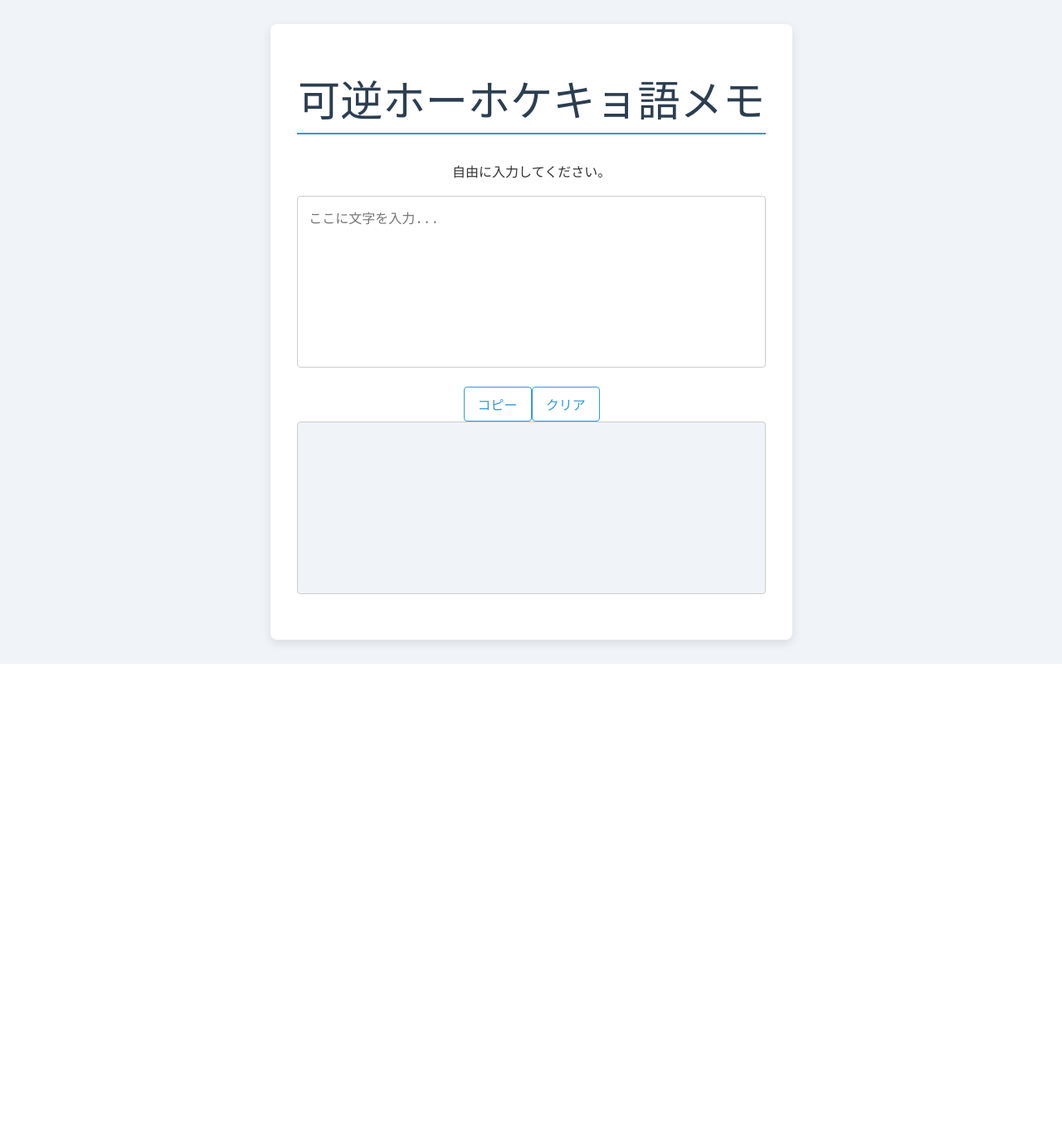
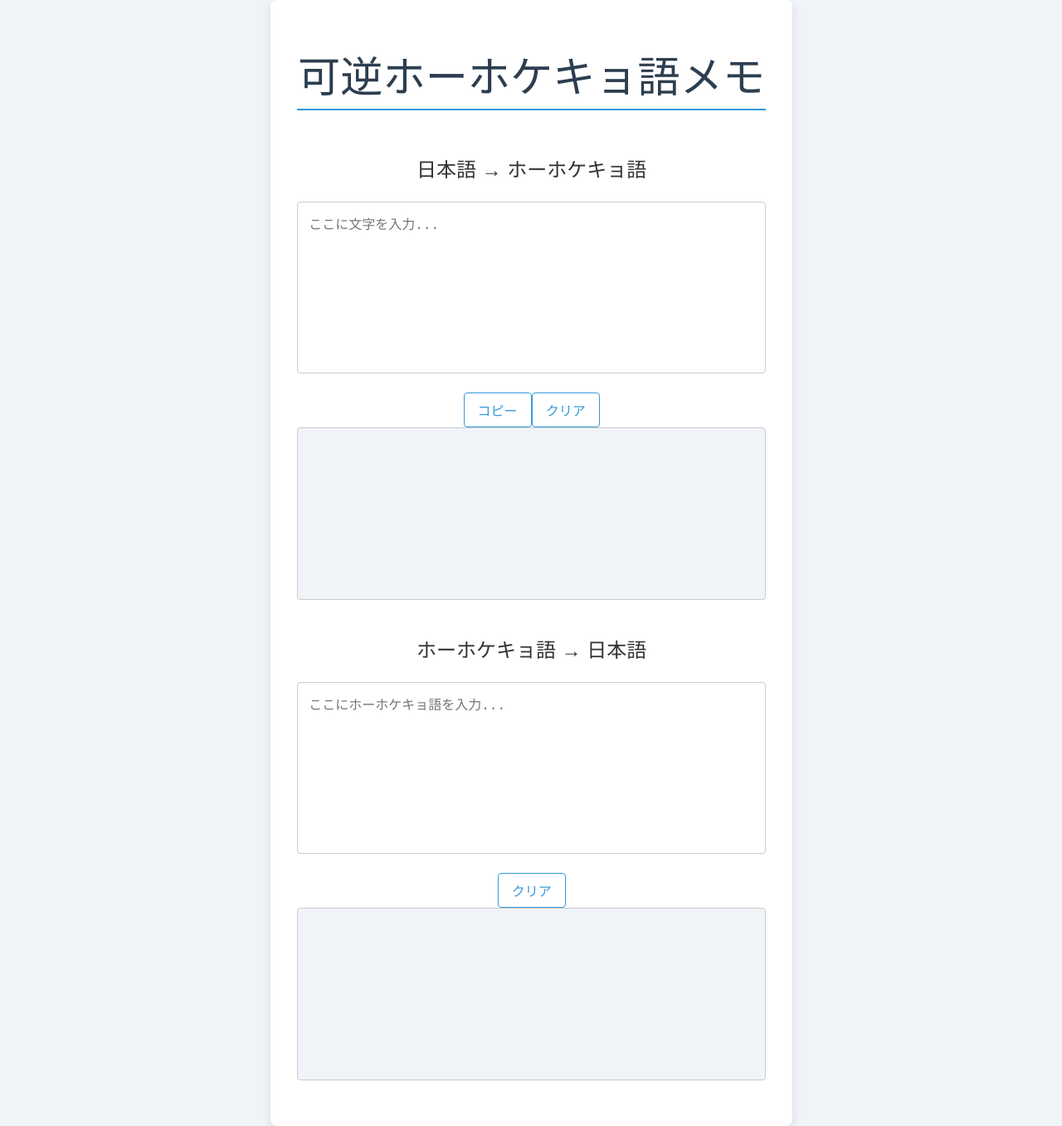
Before and after one commit to harumaki1220/hohokekyo, a React (Vite) app: page / in a window 1280 px wide. Shown: the whole page at 83% size. Before the commit the page ends 800 px from the top, so only its background shows below. Built offline with nearby package versions, Linux system fonts and the light colour scheme.

Commit message:
feat: ホーホケキョ語→日本語への変換機能実装

```diff
--- a/src/App.module.css
+++ b/src/App.module.css
@@ -54,3 +54,13 @@ h1 {
 .textareaOutput:focus {
   outline: none;
 }
+
+.converterContainer {
+  display: flex;
+  gap: 2rem;
+  width: 100%;
+}
+
+.converterSection {
+  flex: 1;
+}
--- a/src/App.tsx
+++ b/src/App.tsx
@@ -25,12 +25,31 @@ const convertToHohokekyo = (originalText: string): string => {
   return encodedChars.join('ー');
 };
 
+const convertFromHohokekyo = (hohokekyoText: string): string => {
+  if (!hohokekyoText) {
+    return '';
+  }
+  const encodedChars = hohokekyoText.split('ー');
+  const decodedChars = encodedChars.map((hohokekyoString) => {
+    const base3String = hohokekyoString
+      .replace(/ホ/g, '0')
+      .replace(/ケ/g, '1')
+      .replace(/キョ/g, '2');
+    const charCode = parseInt(base3String, 3);
+    return String.fromCharCode(charCode);
+  });
+  return decodedChars.join('');
+};
+
 function App() {
   const [text, setText] = useState<string>('');
   const convertedText = convertToHohokekyo(text);
+
+  const [hohoText, setHohoText] = useState('');
+  const decodedText = convertFromHohokekyo(hohoText);
+
   const handleCopyClick = () => {
     if (!convertedText) return;
-
     navigator.clipboard.writeText(convertedText);
     alert('コピーしました！');
   };
@@ -38,8 +57,10 @@ function App() {
   return (
     <div className={styles.container}>
       <h1>可逆ホーホケキョ語メモ</h1>
-      <p>自由に入力してください。</p>
 
+      <div className={styles.converterContainer}>
+        <div className={styles.converterSection}>
+          <h2>日本語 → ホーホケキョ語</h2>
           <textarea
             rows={10}
             placeholder="ここに文字を入力..."
@@ -47,13 +68,29 @@ function App() {
             value={text}
             onChange={(e) => setText(e.target.value)}
           />
+        </div>
+      </div>
 
       <div className={styles.buttonGroup}>
         <Button onClick={handleCopyClick}>コピー</Button>
         <Button onClick={() => setText('')}>クリア</Button>
       </div>
+      <textarea rows={10} className={styles.textareaOutput} value={convertedText} readOnly />
 
-      <textarea rows={10} className={styles.textareaOutput} value={convertedText} readOnly />
+      <div className={styles.converterSection}>
+        <h2>ホーホケキョ語 → 日本語</h2>
+        <textarea
+          rows={10}
+          placeholder="ここにホーホケキョ語を入力..."
+          className={styles.textarea}
+          value={hohoText}
+          onChange={(e) => setHohoText(e.target.value)}
+        />
+        <div className={styles.buttonGroup}>
+          <Button onClick={() => setHohoText('')}>クリア</Button>
+        </div>
+        <textarea rows={10} className={styles.textareaOutput} value={decodedText} readOnly />
+      </div>
     </div>
   );
 }
```
Lines whose indentation alone changed are shown as unchanged.
